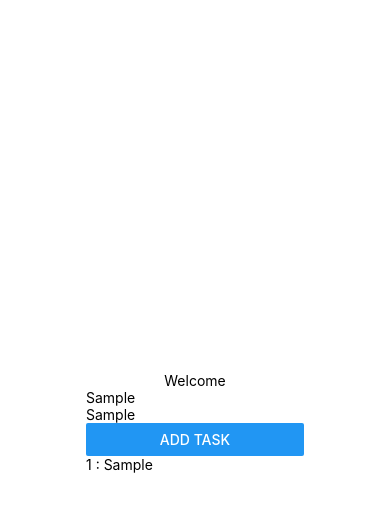
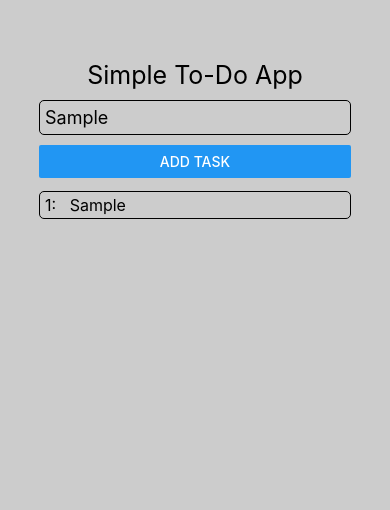
Before and after one commit to MubeenYasin/SimpleToDoApp, a React Native app: screen / in a window 390 px wide. Both pictures are taken after typing "Sample" into the empty fields and a click on the button "ADD TASK". Shown: the top 510 px of the page. Built offline with nearby package versions, Linux system fonts and the light colour scheme.

Commit message:
aprox css complet

```diff
--- a/App.js
+++ b/App.js
@@ -5,9 +5,11 @@ import Input2 from './components/Input2';
 export default function App() {
   return (
     <View style={styles.container}>
-      <Text>Welcome</Text>
-      {/* <Input /> */}
-      <Input2 />
+      <View style={styles.appArea}>
+        <Text style={styles.heading}>Simple To-Do App</Text>
+        {/* <Input /> */}
+        <Input2 />
+      </View>
     </View>
   );
 }
@@ -15,8 +17,17 @@ export default function App() {
 const styles = StyleSheet.create({
   container: {
     flex: 1,
-    backgroundColor: '#fff',
     alignItems: 'center',
-    justifyContent: 'center',
+    backgroundColor: '#ccc',
+    // justifyContent: 'center',
   },
+  appArea: {
+    width: '80%',
+    marginTop: 60,
+  },
+  heading: {
+    fontSize: 25,
+    textAlign: 'center'
+  }
+
 });
--- a/components/Input2.js
+++ b/components/Input2.js
@@ -1,5 +1,5 @@
 import { useState } from "react";
-import { TextInput, View, Text } from "react-native";
+import { TextInput, View, Text, StyleSheet } from "react-native";
 import TaskList2 from "./TaskList2";
 
 const Input2 = () => {
@@ -11,7 +11,7 @@ const Input2 = () => {
 
     return (
         <View>
-        <TextInput placeholder='write a task' onChangeText={inputedText} />
+        <TextInput style={styles.inputBar} placeholder='write a task' onChangeText={inputedText} />
         {/* <Text>{inputText}</Text> */}
 
         <TaskList2 myInput={inputText}/>
@@ -20,3 +20,15 @@ const Input2 = () => {
 }
 
 export default Input2;
+
+const styles = StyleSheet.create({
+
+    inputBar: {
+        borderWidth: 1,
+        borderRadius: 5,
+        height:35,
+        marginVertical: 10,
+        paddingHorizontal: 5,
+        fontSize: 18,
+    }
+});
--- a/components/TaskList2.js
+++ b/components/TaskList2.js
@@ -1,5 +1,5 @@
 import { useState } from "react";
-import { View, Text, Button } from "react-native";
+import { View, Text, Button, StyleSheet } from "react-native";
 
 
 const TaskList2 = (props) => {
@@ -11,21 +11,40 @@ const TaskList2 = (props) => {
             alert('please write a task')
         }
         else {
-            setTaskList2([...tasklist2, props.myInput])
+            if (tasklist2.length < 10) {
+                setTaskList2([...tasklist2, props.myInput])
+            }
+            else {
+                alert('Only 10 Task can be added. Buy premium version to add unlimeted task')
+            }
         }
     }
 
     return (
-        <View>
-            <Text>{props.myInput}</Text>
+        <View >
+            {/* <Text>{props.myInput}</Text> */}
             <Button title="add task" onPress={addTaskToList} />
-            {
-                tasklist2.map((item, i) => <Text key={i}>{i + 1} : {item}</Text>)
-            }
+            <View style={styles.listView}>
+                {
+                    tasklist2.map((item, i) => <Text style={styles.list} key={i}>{i + 1}:   {item}</Text>)
+                }
+            </View>
         </View>
     );
 }
+export default TaskList2;
 
-
-
-export default TaskList2;
+const styles = StyleSheet.create({
+    listView: {
+        marginVertical: 10,
+    },
+    list: {
+        fontSize: 16,
+        borderWidth: 1,
+        borderRadius: 5,
+        marginVertical: 3,
+        verticalAlign: 'middle',
+        padding: 3,
+        paddingHorizontal: 5,
+    }
+})
```
